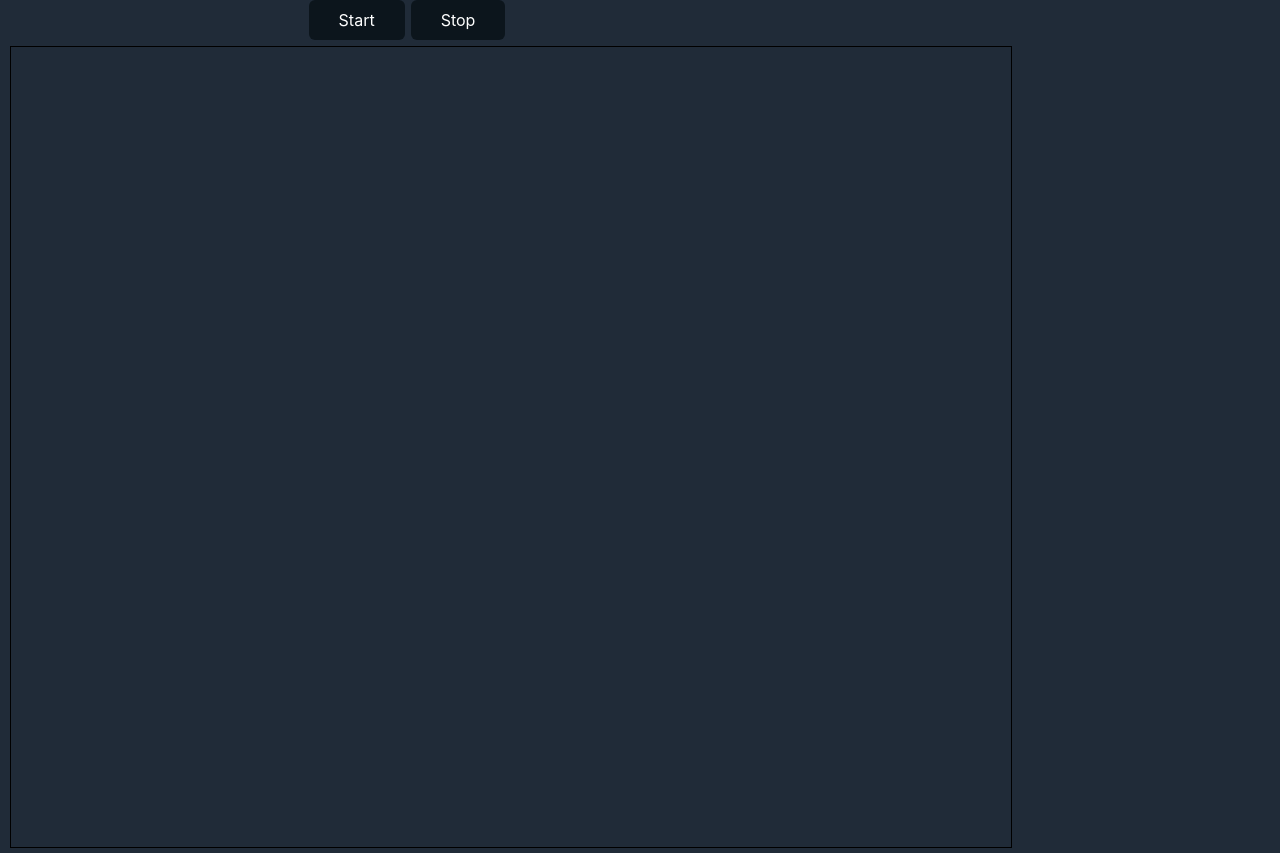
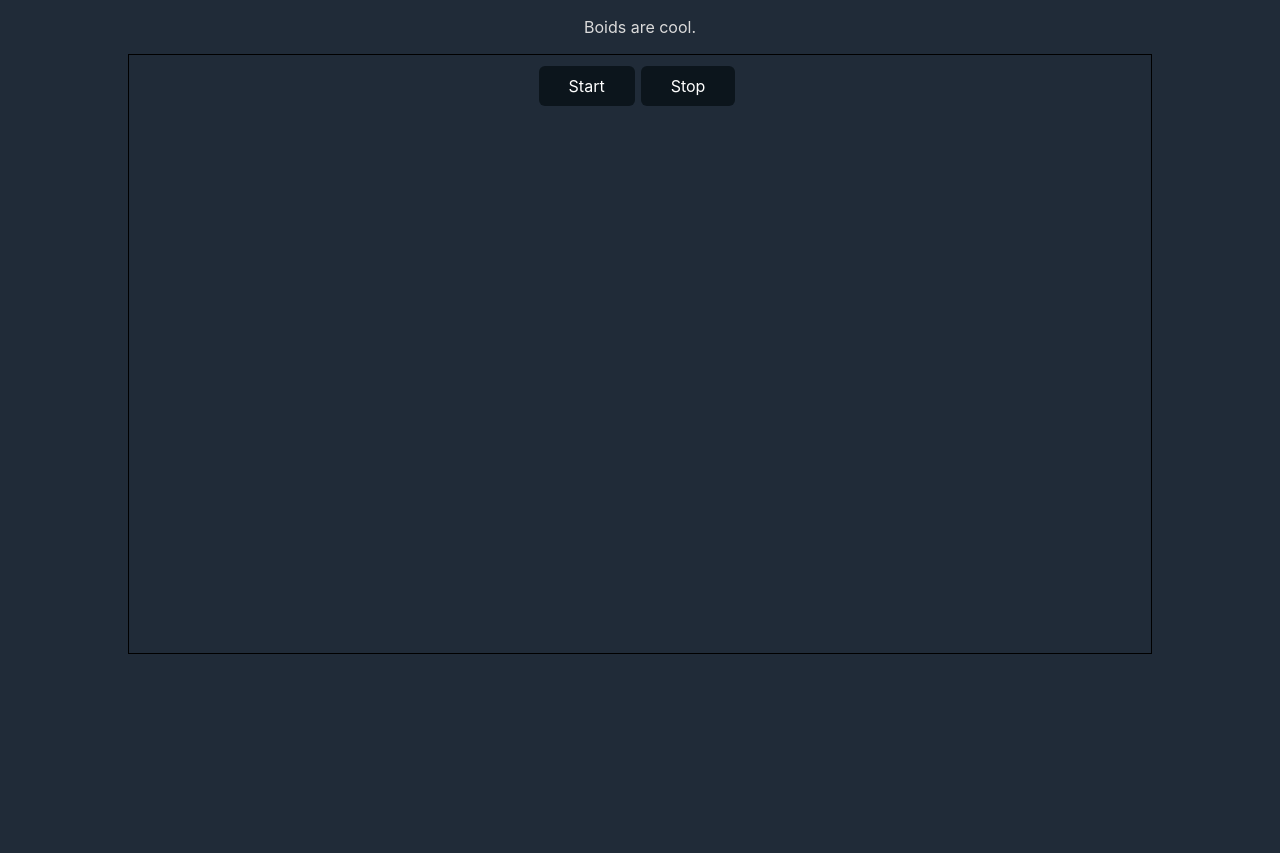
Before and after one commit to amaroklopcic/2d-boids-ts, a React (Create React App) app: page / in a window 1280 px wide. After the commit the page ends 816 px from the top, so only its background shows below. Built offline with nearby package versions, Linux system fonts and the light colour scheme.

Commit message:
overlay buttons on top of canvas and apply styling to center

```diff
--- a/src/App.css
+++ b/src/App.css
@@ -1,38 +1,23 @@
+body {
+  margin: 0;
+  padding: 0;
+}
+
 .App {
   text-align: center;
+  width: 100vw;
+  height: 100vh;
+  max-wdith: 100%;
 }
 
-.App-logo {
-  height: 40vmin;
-  pointer-events: none;
+.canvas-wrapper {
+  position: relative;
+  width: 100%;
+  height: 100%;
 }
 
-@media (prefers-reduced-motion: no-preference) {
-  .App-logo {
-    animation: App-logo-spin infinite 20s linear;
-  }
+.canvas-overlay {
+  position: absolute;
+  width: 100%;
+  top: 12px;
 }
-
-.App-header {
-  background-color: #282c34;
-  min-height: 100vh;
-  display: flex;
-  flex-direction: column;
-  align-items: center;
-  justify-content: center;
-  font-size: calc(10px + 2vmin);
-  color: white;
-}
-
-.App-link {
-  color: #61dafb;
-}
-
-@keyframes App-logo-spin {
-  from {
-    transform: rotate(0deg);
-  }
-  to {
-    transform: rotate(360deg);
-  }
-}
--- a/src/App.tsx
+++ b/src/App.tsx
@@ -4,7 +4,14 @@ import { BoidsCanvas } from './components/BoidsCanvas/BoidsCanvas';
 function App() {
   return (
     <div className='App'>
-      <BoidsCanvas width={1000} height={800} fpsLimit={60} fpsDisplay />
+      <div>
+        <p>
+          Boids are cool.
+        </p>
+        <div style={{ width: '80%', height: '600px', marginLeft: 'auto', marginRight: 'auto' }}>
+          <BoidsCanvas fpsLimit={60} fpsDisplay />
+        </div>
+      </div>
     </div>
   );
 }
--- a/src/components/BoidsCanvas/BoidsCanvas.tsx
+++ b/src/components/BoidsCanvas/BoidsCanvas.tsx
@@ -1,21 +1,29 @@
-import { useEffect, useRef } from 'react';
+import { useEffect, useLayoutEffect, useRef, useState } from 'react';
 import { BoidsEngine } from './lib/boids/boids-engine';
 
 interface IBoidsCanvasProps {
-  width?: number;
-  height?: number;
   fpsLimit?: number;
   fpsDisplay?: boolean;
 }
 
 function BoidsCanvas(props: IBoidsCanvasProps) {
-  const canvasWidth = props.width || 500;
-  const canvasHeight = props.height || 500;
   const fpsLimit = props.fpsLimit || 60;
   const fpsDisplay = props.fpsDisplay || false;
 
+  const [dimensions, setDimensions] = useState({ width: 0, height: 0 });
+
+  const canvasWrapperRef = useRef<HTMLDivElement>(null);
   const canvasRef = useRef<HTMLCanvasElement>(null);
   const engineRef = useRef<BoidsEngine | null>(null);
+
+  useLayoutEffect(() => {
+    if (canvasWrapperRef.current) {
+      setDimensions({
+        width: canvasWrapperRef.current.offsetWidth,
+        height: canvasWrapperRef.current.offsetHeight,
+      });
+    }
+  }, []);
 
   useEffect(() => {
     const canvas = canvasRef.current;
@@ -23,10 +31,10 @@ function BoidsCanvas(props: IBoidsCanvasProps) {
     const ctx = canvas.getContext('2d');
     if (ctx == null) return;
 
-    const engine = new BoidsEngine(ctx, canvasWidth, canvasHeight, fpsLimit, fpsDisplay);
+    const engine = new BoidsEngine(ctx, dimensions.width, dimensions.height, fpsLimit, fpsDisplay);
 
     engineRef.current = engine;
-  }, [canvasWidth, canvasHeight, fpsLimit, fpsDisplay]);
+  }, [dimensions.width, dimensions.height, fpsLimit, fpsDisplay]);
 
   const startEngine = () => {
     engineRef.current?.start();
@@ -37,20 +45,22 @@ function BoidsCanvas(props: IBoidsCanvasProps) {
   };
 
   return (
-    <div>
-      <div style={{ display: 'flex', justifyContent: 'center' }}>
-        <button onClick={startEngine}>Start</button>
-        <button onClick={stopEngine}>Stop</button>
-      </div>
+    <div ref={canvasWrapperRef} className='canvas-wrapper'>
       <canvas
         id='boids-canvas'
         ref={canvasRef}
-        width={canvasWidth}
-        height={canvasHeight}
+        width={dimensions.width - 2}
+        height={dimensions.height - 2}
         style={{
           border: '1px solid black',
         }}
       ></canvas>
+      <div className='canvas-overlay'>
+        <div style={{ display: 'flex', justifyContent: 'center' }}>
+          <button onClick={startEngine}>Start</button>
+          <button onClick={stopEngine}>Stop</button>
+        </div>
+      </div>
     </div>
   );
 }
```
